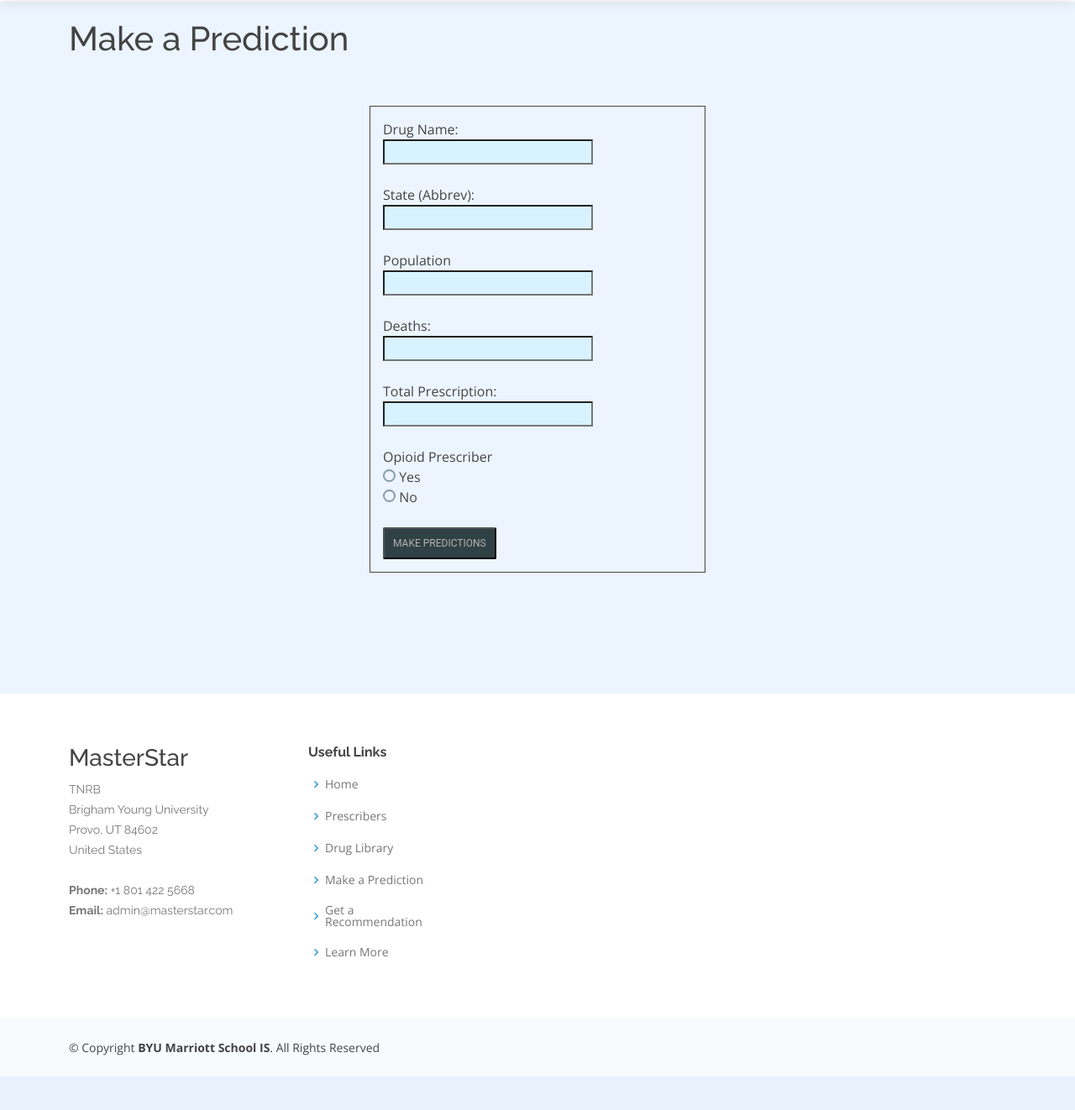
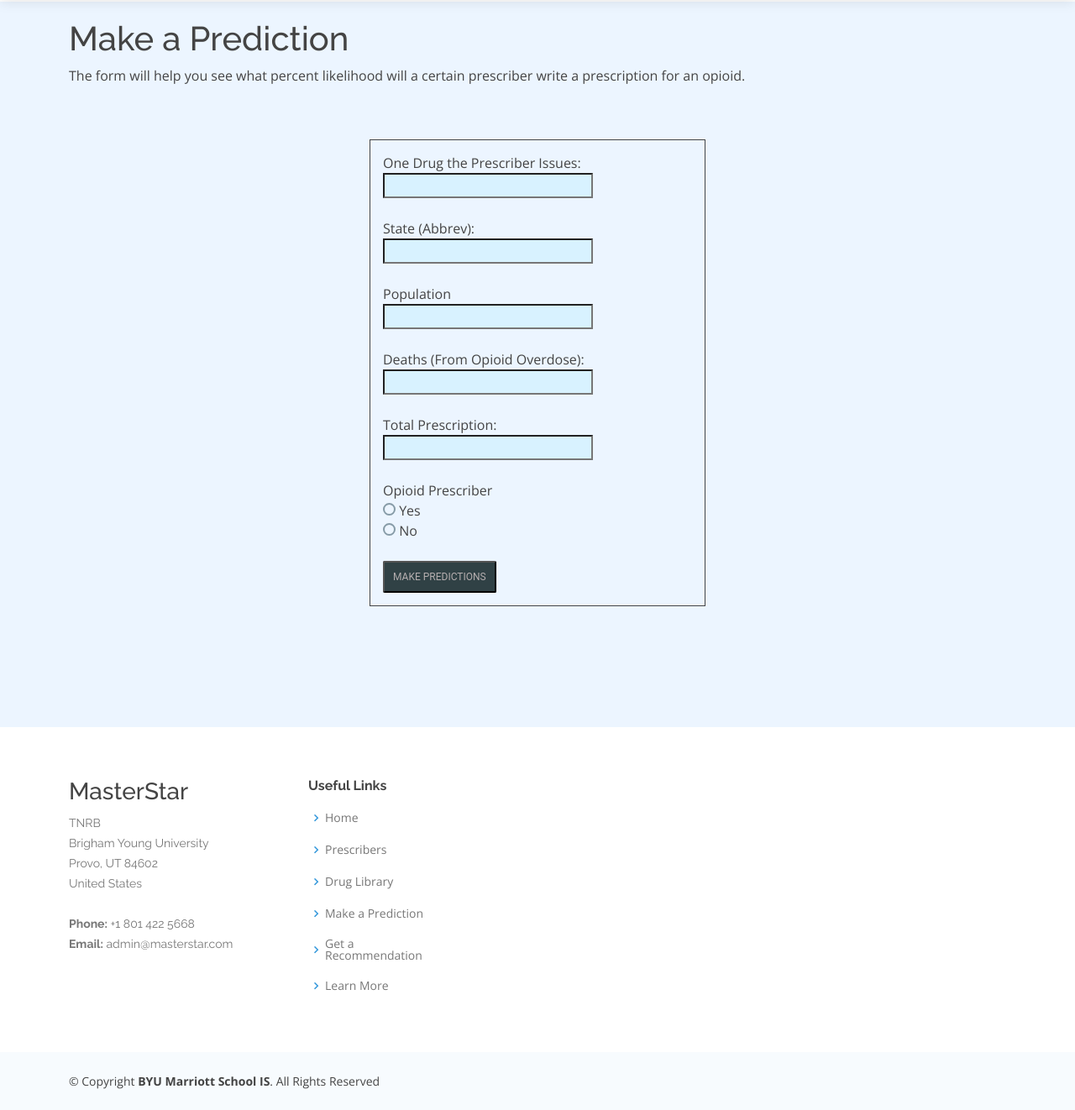
Before and after one commit to RexforNext22/INTEXOpiod, a Django app: page /prediction/ in a window 1280 px wide. Shown: the part 70-1392 px from the top of the page at 84% size. Before the commit the page ends 1352 px from the top, so only its background shows below. Run offline with Django 3.2, Linux system fonts and the light colour scheme; some libraries are stand-ins or nearby versions.

Commit message:
jacob css

```diff
--- a/templates/homepages/predictionModel.html
+++ b/templates/homepages/predictionModel.html
@@ -89,10 +89,11 @@
     <div style="background-color: #ECF5FF;">
       <div class="container" style="align: center;">
         <h1 style="padding-top: 20px">Make a Prediction</h1>
+        <p>The form will help you see what percent likelihood will a certain prescriber write a prescription for an opioid.</p>
         <br /><br />
       <form name='form' method='POST' style="border: 1px solid; width: 400px; margin: auto; padding-left:15px; padding-top:15px; padding-bottom: 15px;" action="{% url 'makePrediction' %}">{% csrf_token %}
 
-          <label style="width: 250px" for="drug_name">Drug Name:</label>
+          <label style="width: 250px" for="drug_name">One Drug the Prescriber Issues:</label>
           <input style="width: 250px" type="text" id="drug_name" name="drug_name">
           <br><br>
 
@@ -104,7 +105,7 @@
           <input style="width: 250px" type="text" id="population" name="population">
           <br><br>
 
-          <label style="width: 250px" for="deaths">Deaths:</label>
+          <label style="width: 250px" for="deaths">Deaths (From Opioid Overdose):</label>
           <input style="width: 250px" type="text" id="deaths" name="deaths">
           <br><br>
 
--- a/templates/homepages/showRecommender.html
+++ b/templates/homepages/showRecommender.html
@@ -88,7 +88,10 @@
     <br><br><br>
     <div style="background-color: #ECF5FF;">
       <div class="container" style="align: center;">
-        <h1 style="padding-top: 20px">Find a Recommendation</h1>
+        <h1>Prescriber Recommendation</h1>
+     <p>Are you looking for a prescriber for a certain drug? The recommender will provide you with certain prescribers.
+         If you are worried a prescriber might write you a presciption for an opioid when you don't need it,
+         the recommender tool can help.</p><br>
         <br><br><br><br>
       <form name='form' method='POST'style="border: 1px solid; width: 400px; margin: auto; padding-left:15px; padding-top:15px; padding-bottom: 15px;" action="{% url 'makeRecommendation' %}">{% csrf_token %}
 
```
